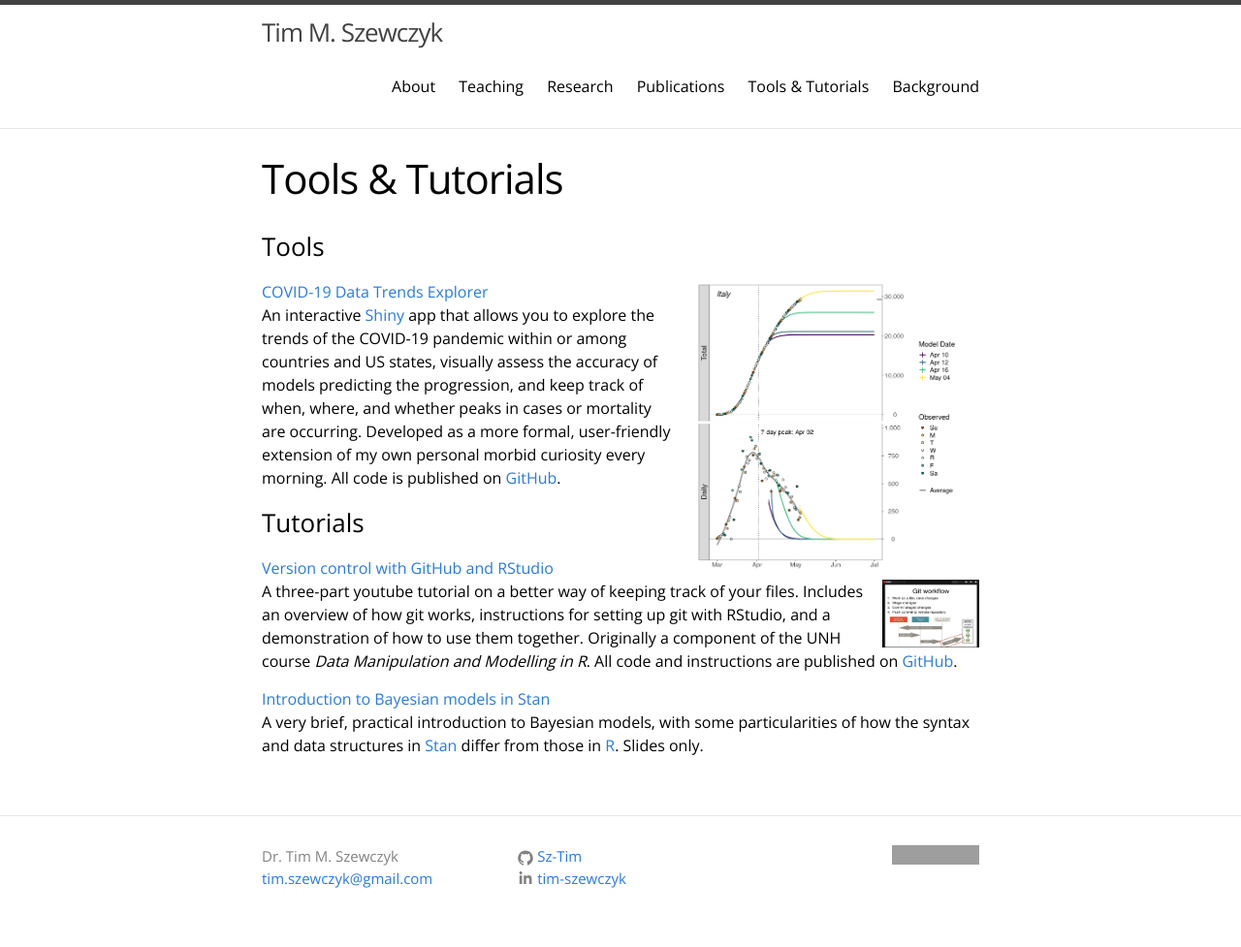
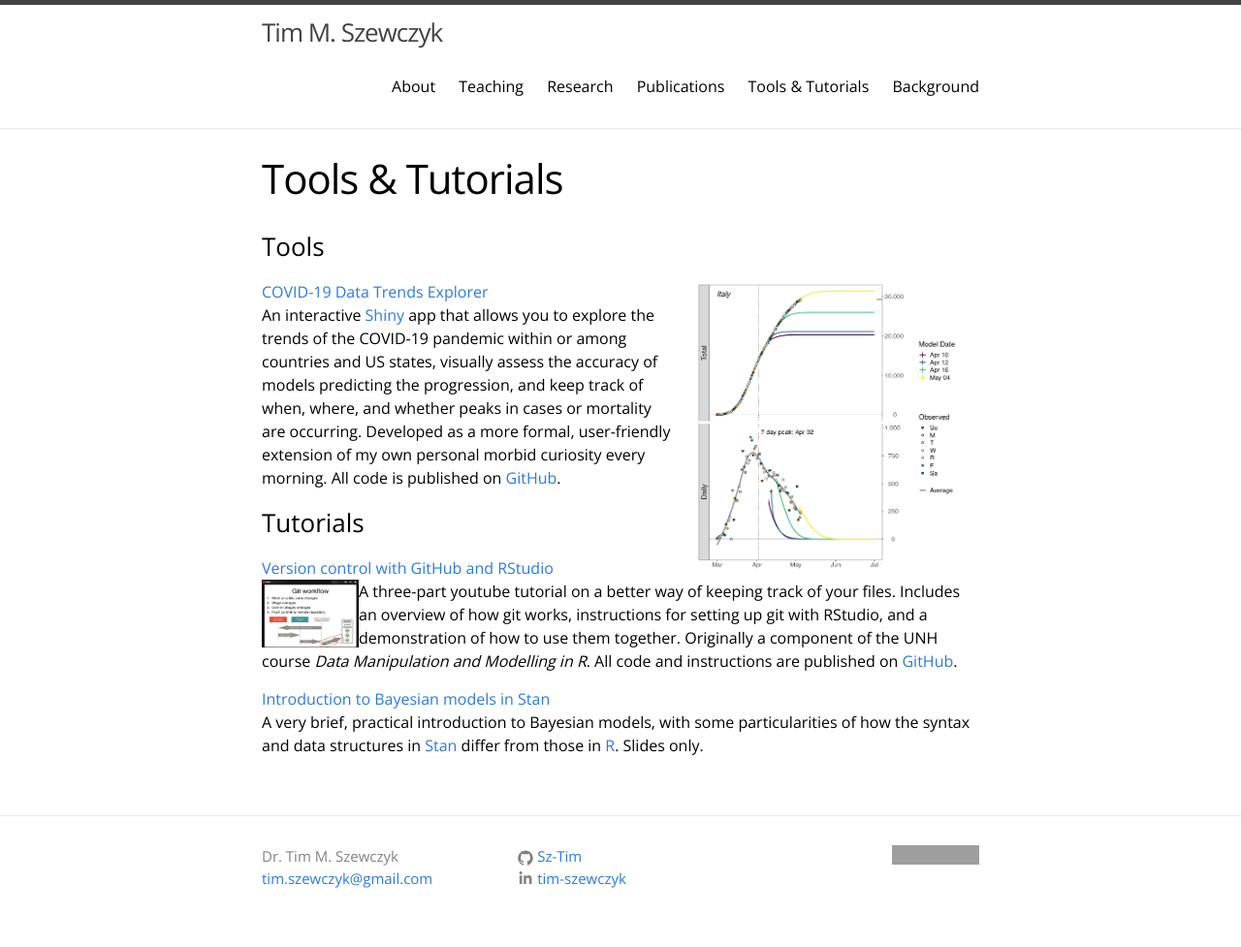
Before and after one commit to Sz-Tim/Sz-Tim.github.io, a Jekyll site: the page built from tools.md, in a window 1280 px wide. Shown: the whole page at 97% size. Built offline with Jekyll 4.4.1, drawn with Linux system fonts in a browser that asks for light colours; grey boxes are pictures that could not be loaded.

Commit message:
img placement

```diff
--- a/tools.md
+++ b/tools.md
@@ -12,7 +12,7 @@ An interactive [Shiny](https://shiny.rstudio.com/) app that allows you to explor
 
 ### Tutorials
 [Version control with GitHub and RStudio](https://www.youtube.com/playlist?list=PL7GjEq0oE7-YrZoV5eWkO-YOQbZtz-RxX)
-<img width="100" height="70" style="float: left, margin: 0px 20px" src="{{ site.url }}/assets/git_workflow.png">A three-part youtube tutorial on a better way of keeping track of your files. Includes an overview of how git works, instructions for setting up git with RStudio, and a demonstration of how to use them together. Originally a component of the UNH course *Data Manipulation and Modelling in R*. All code and instructions are published on [GitHub](https://github.com/Sz-Tim/NR995_Module_9).
+<img width="100" height="70" style="float:left" src="{{ site.url }}/assets/git_workflow.png">A three-part youtube tutorial on a better way of keeping track of your files. Includes an overview of how git works, instructions for setting up git with RStudio, and a demonstration of how to use them together. Originally a component of the UNH course *Data Manipulation and Modelling in R*. All code and instructions are published on [GitHub](https://github.com/Sz-Tim/NR995_Module_9).
 
 [Introduction to Bayesian models in Stan]({{ site.url }}/assets/stan_intro.pdf)
 A very brief, practical introduction to Bayesian models, with some particularities of how the syntax and data structures in [Stan](https://mc-stan.org//) differ from those in [R](http://cran.r-project.org/). Slides only.
```
